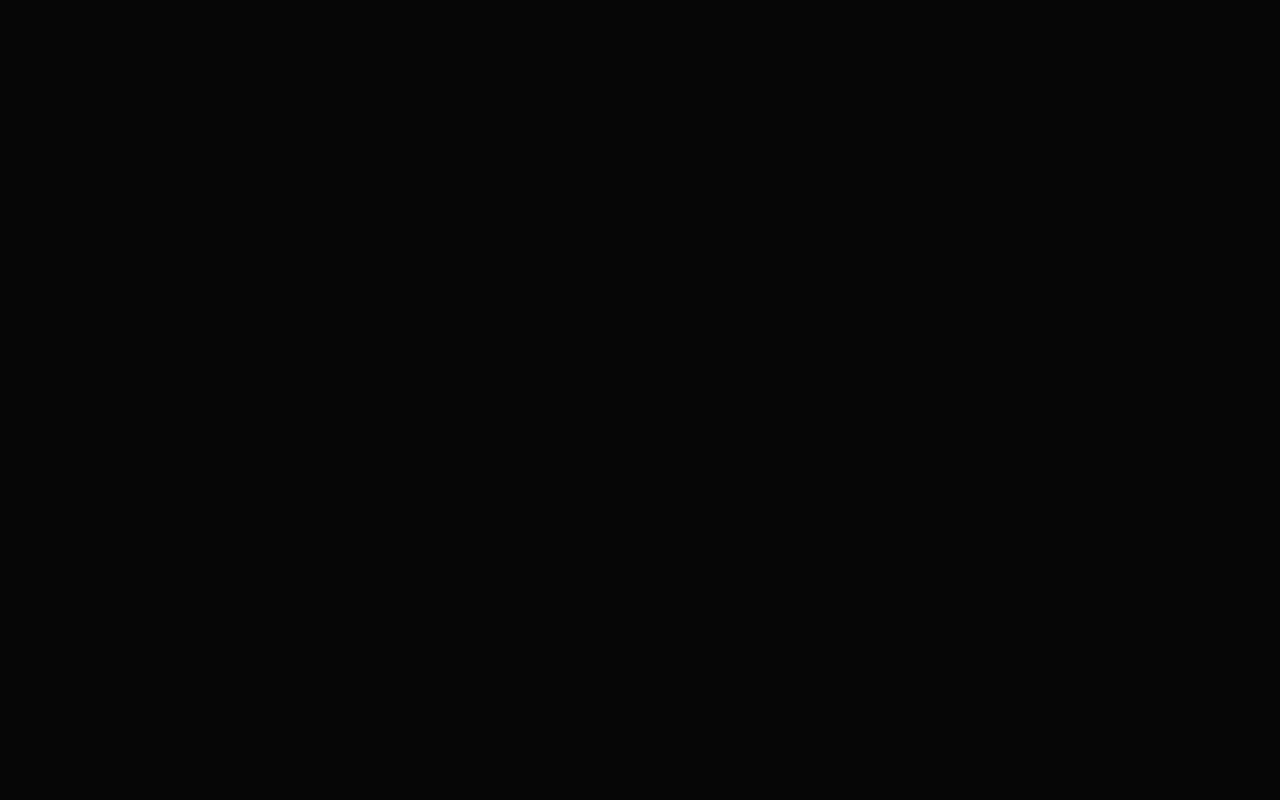
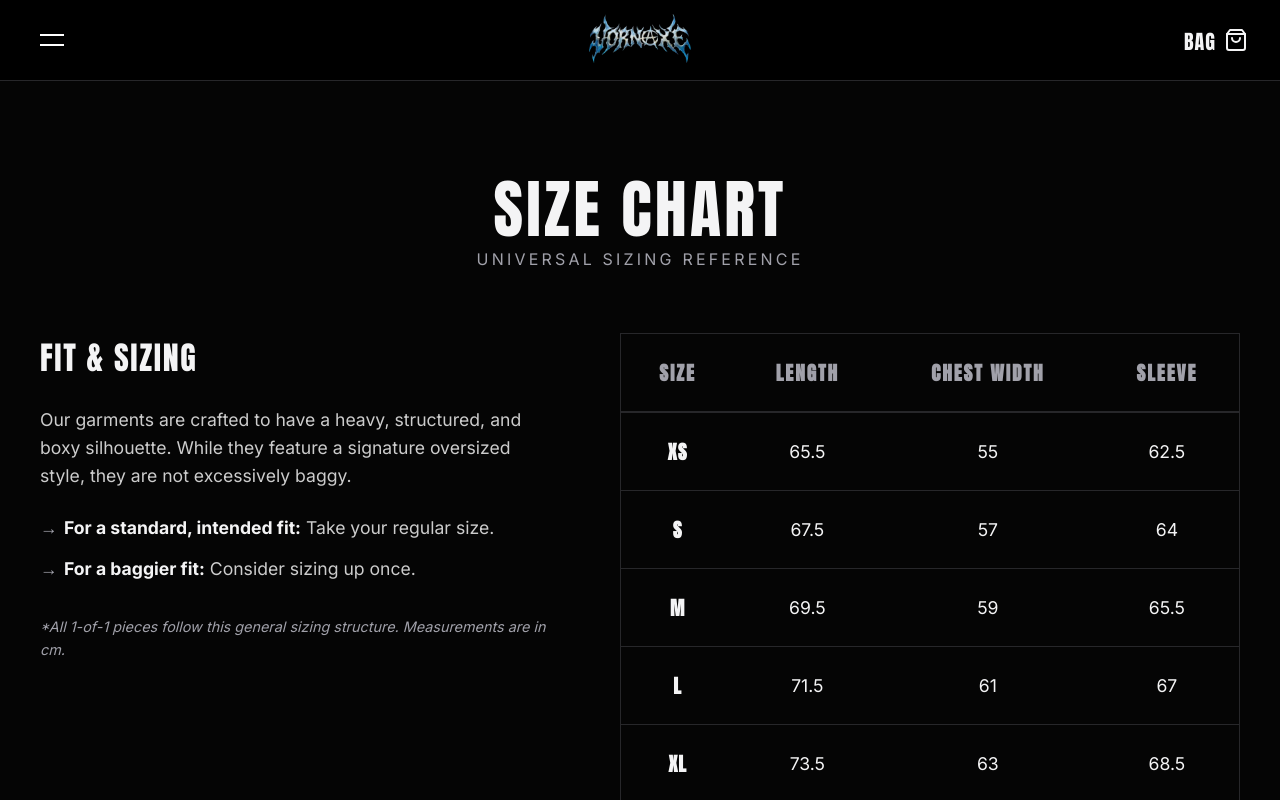
Before and after one commit to isadityax2005-cell/vornexe, a React (Vite) app in the folder vornexe-frontend/: page /size-guide in a window 1280 px wide. Before the commit this address had no page. Shown: the top 800 px of the page. Built offline with nearby package versions, Linux system fonts and the light colour scheme.

Commit message:
fix: Add missing /size-guide route to fix blank screen

```diff
--- a/vornexe-frontend/src/App.jsx
+++ b/vornexe-frontend/src/App.jsx
@@ -13,6 +13,7 @@ import Signup from './pages/Signup';
 import AboutUs from './pages/AboutUs';
 import PrivacyPolicy from './pages/PrivacyPolicy';
 import Sustainability from './pages/Sustainability';
+import SizeGuide from './pages/SizeGuide';
 import useAdminAuth from './hooks/useAdminAuth';
 import { CartProvider } from './context/CartContext';
 import CartDrawer from './components/layout/CartDrawer';
@@ -37,6 +38,7 @@ function App() {
         <Route path="/checkout/:id" element={<Checkout />} />
         <Route path="/signup" element={<Signup />} />
         <Route path="/about" element={<AboutUs />} />
+        <Route path="/size-guide" element={<SizeGuide />} />
         <Route path="/sustainability" element={<Sustainability />} />
         <Route path="/privacy" element={<PrivacyPolicy />} />
 
--- /dev/null
+++ b/vornexe-frontend/src/pages/SizeGuide.jsx
@@ -0,0 +1,16 @@
+import React from 'react';
+import Header from '../components/layout/Header';
+import SizeGuideSection from '../components/layout/SizeGuideSection';
+
+const SizeGuide = () => {
+  return (
+    <>
+      <Header />
+      <main style={{ paddingTop: '80px', minHeight: '100vh', backgroundColor: '#000' }}>
+        <SizeGuideSection />
+      </main>
+    </>
+  );
+};
+
+export default SizeGuide;
```
